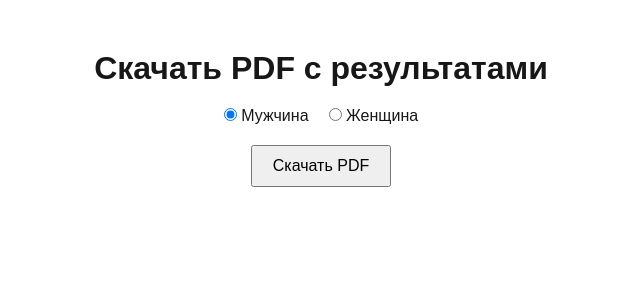
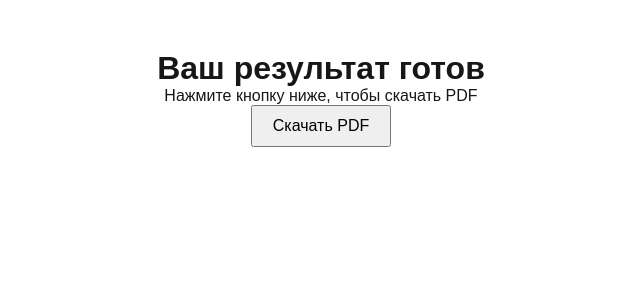
Before and after one commit to tamerlan-murzalin/PersonaTests, a Next.js app: page /download in a window 1280 px wide. Shown: the top 300 px of the page, without its empty margins (319-959 px from the left). Built offline with nearby package versions, Linux system fonts and the light colour scheme.

Commit message:
Update Next.js config and improve quiz logic

```diff
--- a/next.config.mjs
+++ b/next.config.mjs
@@ -1,9 +1,8 @@
 const nextConfig = {
-    reactStrictMode: true,
-    eslint: {
-        ignoreDuringBuilds: true,
-    },
-    swcMinify: false,
+  reactStrictMode: true,
+  eslint: {
+    ignoreDuringBuilds: true,
+  },
 };
 
-export default nextConfig; // оставь только эту строку
+export default nextConfig;
--- a/pages/download.js
+++ b/pages/download.js
@@ -1,17 +1,15 @@
-import { useState, useEffect } from "react";
 import { useRouter } from "next/router";
 
 export default function Download() {
   const router = useRouter();
-  const { gender } = router.query; // получаем пол из query-параметра
-  const [selectedGender, setSelectedGender] = useState(gender || "male");
+  const { gender } = router.query;   // gender должен прийти с index.js
 
   const handleDownload = async () => {
     try {
       const res = await fetch('/api/generate-pdf', {
         method: 'POST',
         headers: { 'Content-Type': 'application/json' },
-        body: JSON.stringify({ gender: selectedGender })
+        body: JSON.stringify({ gender })
       });
 
       if (!res.ok) {
@@ -24,7 +22,7 @@ export default function Download() {
       const url = window.URL.createObjectURL(blob);
       const a = document.createElement("a");
       a.href = url;
-      a.download = `heartcode-${selectedGender}.pdf`;
+      a.download = `heartcode-${gender}.pdf`;
       document.body.appendChild(a);
       a.click();
       a.remove();
@@ -35,31 +33,8 @@ export default function Download() {
 
   return (
     <div style={{ textAlign: "center", marginTop: "50px" }}>
-      <h1>Скачать PDF с результатами</h1>
-
-      <div style={{ margin: "20px" }}>
-        <label>
-          <input
-            type="radio"
-            name="gender"
-            value="male"
-            checked={selectedGender === "male"}
-            onChange={() => setSelectedGender("male")}
-          />{" "}
-          Мужчина
-        </label>
-
-        <label style={{ marginLeft: "20px" }}>
-          <input
-            type="radio"
-            name="gender"
-            value="female"
-            checked={selectedGender === "female"}
-            onChange={() => setSelectedGender("female")}
-          />{" "}
-          Женщина
-        </label>
-      </div>
+      <h1>Ваш результат готов</h1>
+      <p>Нажмите кнопку ниже, чтобы скачать PDF</p>
 
       <button
         onClick={handleDownload}
```
Also changed, not shown: pages/index.js (+26 -11 lines).
